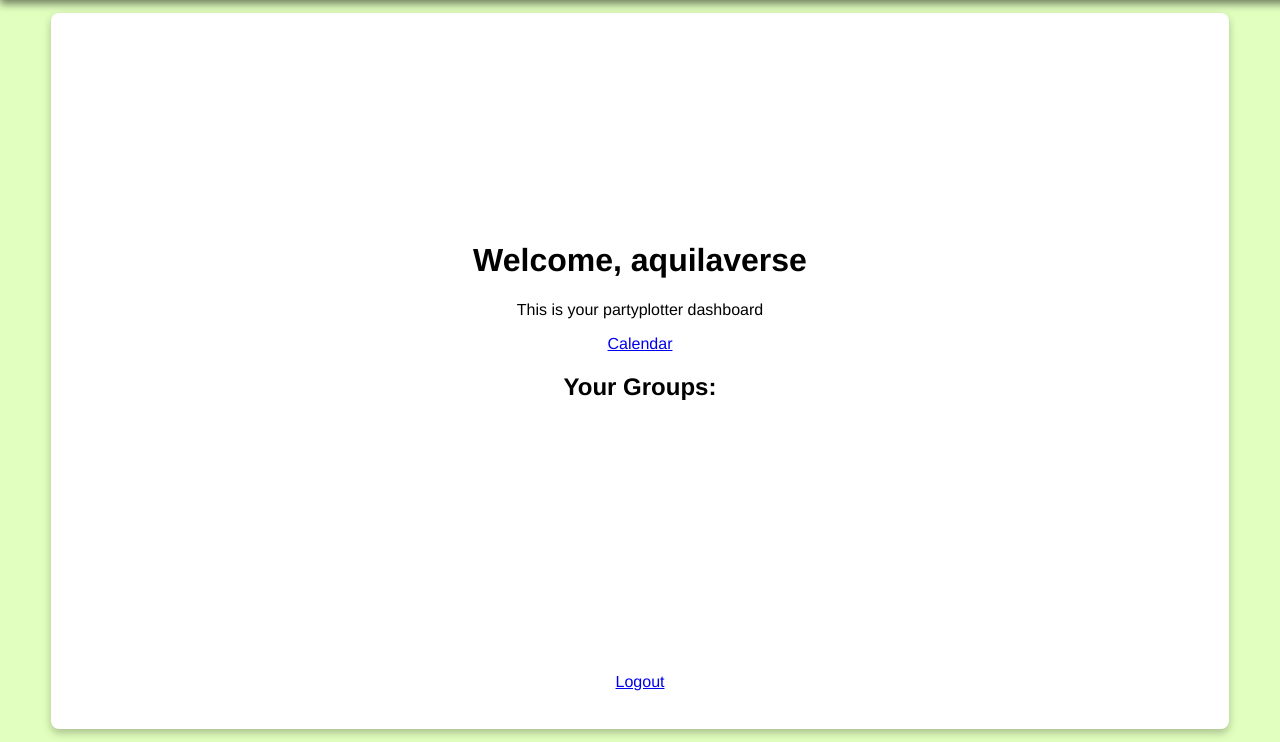
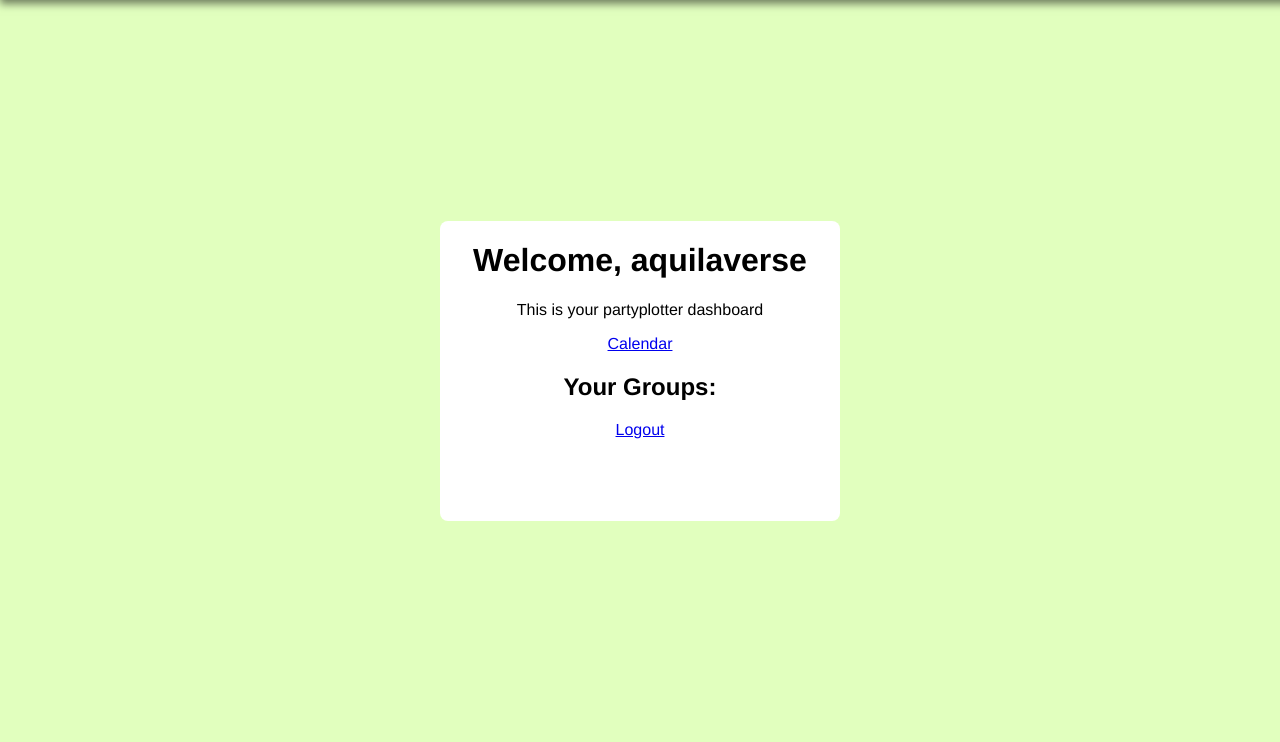
Before and after one commit to feranmiagboola/NEA_work, a Flask app: page /dashboard in a window 1280 px wide. Shown: the part 58-800 px from the top of the page. Run offline with Flask 3, Linux system fonts and the light colour scheme; a user stored in the database is signed in.

Commit message:
Some changes to dashboard to fix formatting

```diff
--- a/partyplotter_webapp/webapp/static/styles.css
+++ b/partyplotter_webapp/webapp/static/styles.css
@@ -6,7 +6,7 @@ body {
   flex-direction: column;
   height: 100vh;
   margin: 0;
-  text-align: center;
+  text-align: center !important;
   margin: auto;
 }
 
@@ -38,9 +38,7 @@ main {
 }
 
 .dashboard-container {
-  background-color: #ffffff;
   border-radius: 8px;
-  box-shadow: 0 4px 8px rgba(0, 0, 0, 0.25);
   padding: 1%;
   width: 90%;
   height: 90%;
@@ -62,6 +60,7 @@ main {
   margin: auto;
   background-color: #ffffff;
   box-shadow: rgba(0, 0, 0, 0.25);
+  border-radius: 8px;
 }
 .dashboard-container .dashboard-content {
   width: 400px;
@@ -70,9 +69,9 @@ main {
 }
 
 .container {
+  border-radius: 8px;
   background-color: #ffffff;
-  border-radius: 8px;
-  box-shadow: 0 4px 8px rgba(0, 0, 0, 0.253);
+  box-shadow: rgba(0, 0, 0, 0.25);
   padding: 1%;
   width: 90%;
   height: 100%;
--- a/partyplotter_webapp/webapp/static/styles.scss
+++ b/partyplotter_webapp/webapp/static/styles.scss
@@ -19,7 +19,7 @@ body {
     flex-direction: column;
     height: 100vh;
     margin: 0;
-    text-align: center;
+    text-align: center !important;
     margin: auto;
 }
 
@@ -54,9 +54,7 @@ main {
 
 
 .dashboard-container{
-    background-color: $container-bgcolour;
     border-radius: 8px;
-    box-shadow: 0 4px 8px rgba(0, 0, 0, 0.25);
     padding: 1%;
     width: 90%;
     height: 90%;
@@ -80,6 +78,7 @@ main {
         margin: auto;
         background-color: $container-bgcolour;
         box-shadow: rgba(0, 0, 0, 0.25);
+        border-radius: 8px;
     }
 
     .dashboard-content{
@@ -91,9 +90,9 @@ main {
 }
 
 .container {
+    border-radius: 8px;
     background-color: $container-bgcolour;
-    border-radius: 8px;
-    box-shadow: 0 4px 8px rgba(0, 0, 0, 0.253);
+    box-shadow: rgba(0, 0, 0, 0.25);
     padding: 1%;
     width: 90%;
     height: 100%;
--- a/partyplotter_webapp/webapp/templates/dashboard.html
+++ b/partyplotter_webapp/webapp/templates/dashboard.html
@@ -6,9 +6,7 @@
         <h1>Welcome, {{username}}</h1>
         <p>This is your partyplotter dashboard</p>
         <a href="{{url_for('calendar')}}" class="btn btn-calendar">Calendar</a>
-        <div class="dashboard-content">
-            <h2>Your Groups:</h2>
-        </div>
+        <h2>Your Groups:</h2>
         <a href="{{url_for('logout')}}" class="btn btn-logout">Logout</a>
     </div>
 </div>
```
Also changed, not shown: 1 other file.
